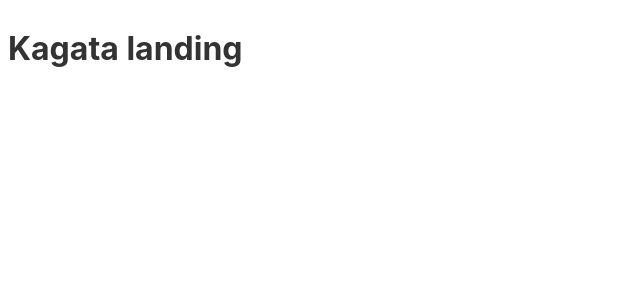
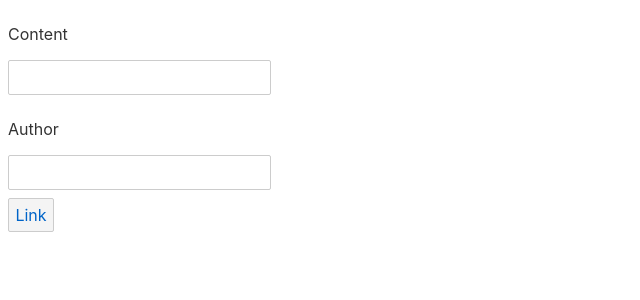
Before and after one commit to b1n01/kagata, a Svelte app: page / in a window 1280 px wide. Shown: the top 300 px of the page, without its empty margins (0-640 px from the left). Built offline with nearby package versions, Linux system fonts and the light colour scheme.

Commit message:
Add landing page to generate the link

```diff
--- a/src/App.svelte
+++ b/src/App.svelte
@@ -1,8 +1,21 @@
 <script>
+  let content = "";
+  let author = "";
+  $: link = `?c=${content}&a=${author}`;
 </script>
 
 <main>
-	<h1>Kagata landing</h1>
+  <div>
+    <p>Content</p>
+    <input type="text" bind:value={content} />
+  </div>
+  <div>
+    <p>Author</p>
+    <input type="text" bind:value={author} />
+  </div>
+    <button>
+      <a href={link}>Link</a>
+    </button>
 </main>
 
 <style>
```
